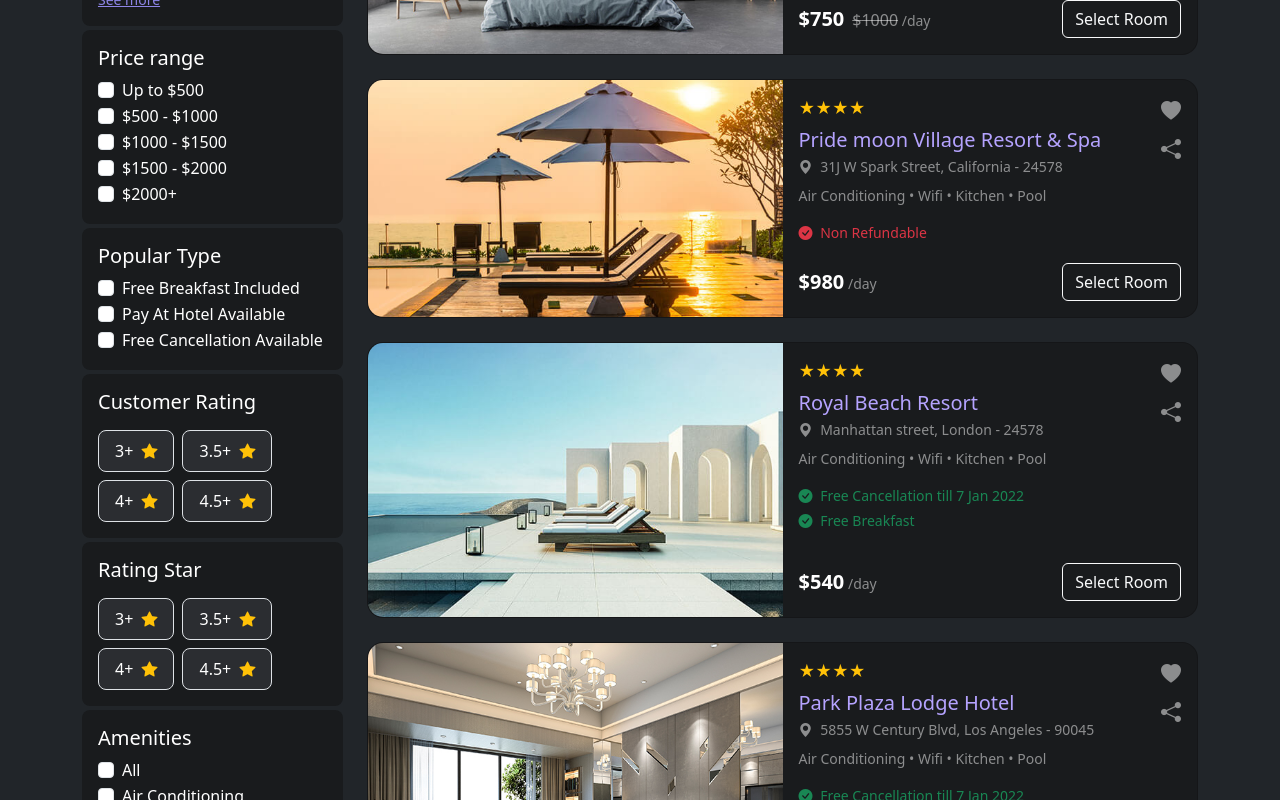
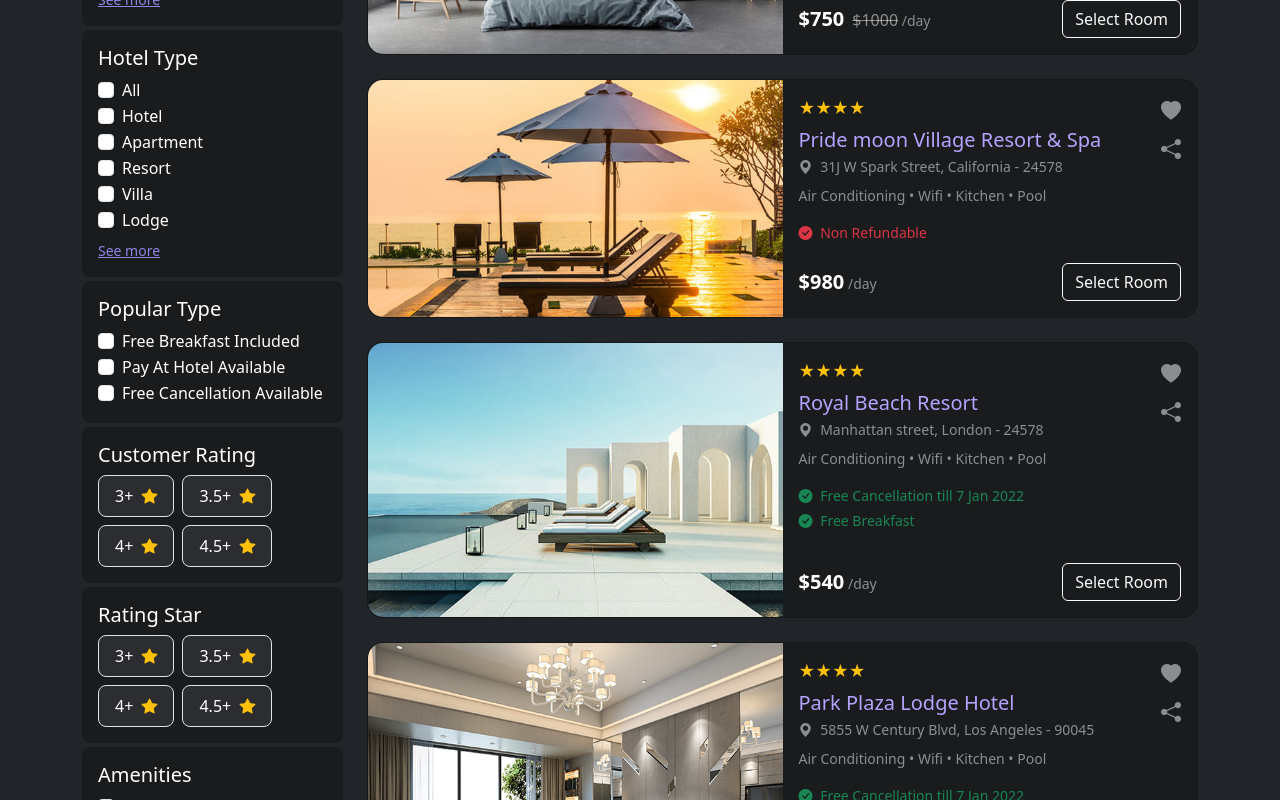
Before and after one commit to Gautam0104/booking-web, a React (Create React App) app: page /hotellist in a window 1280 px wide. Shown: the part 840-1640 px from the top of the page. Built offline with nearby package versions, Linux system fonts and the light colour scheme.

Commit message:
fiter and dropdown added on hotel list page

```diff
--- a/src/layout/hotel/hotellist/HotelListView.jsx
+++ b/src/layout/hotel/hotellist/HotelListView.jsx
@@ -78,25 +78,29 @@ export const HotelListView = () => {
     }
   ];
 
-  return (
-    <div>
-      <div className="container bg-dark text-white py-4">
-        <div className="row">
-          {/* Sidebar */}
-          <div className="col-md-3">
+  const renderFilters = () => (
+    <>
       <div
-              className=" p-3 rounded-3 mb-1 text-start"
+        className="p-3 rounded-3 mb-1 text-start"
         style={{ backgroundColor: "#191b1d" }}
       >
-              <h5>Hotel Type</h5>
+        <div className="d-flex justify-content-between align-items-center">
+          <h5 className="mb-0">Hotel Type</h5>
+          <i
+            className="bi bi-chevron-down d-md-none cursor-pointer"
+            data-bs-toggle="collapse"
+            data-bs-target="#hotelTypeDropdown"
+            aria-expanded="false"
+            aria-controls="hotelTypeDropdown"
+            style={{ fontSize: "1.2rem" }}
+          ></i>
+        </div>
+
+        <div className="collapse d-md-block mt-2" id="hotelTypeDropdown">
           {["All", "Hotel", "Apartment", "Resort", "Villa", "Lodge"].map(
             (type) => (
               <div className="form-check" key={type}>
-                    <input
-                      className="form-check-input"
-                      type="checkbox"
-                      id={type}
-                    />
+                <input className="form-check-input" type="checkbox" id={type} />
                 <label className="form-check-label" htmlFor={type}>
                   {type}
                 </label>
@@ -107,37 +111,58 @@ export const HotelListView = () => {
             See more
           </a>
         </div>
-
-            <div
-              className=" p-3 rounded-3 mb-1 text-start"
-              style={{ backgroundColor: "#191b1d" }}
-            >
-              <h5>Price range</h5>
-              {[
-                "Up to $500",
-                "$500 - $1000",
-                "$1000 - $1500",
-                "$1500 - $2000",
-                "$2000+"
-              ].map((range, i) => (
-                <div className="form-check" key={i}>
-                  <input
-                    className="form-check-input"
-                    type="checkbox"
-                    id={`price${i}`}
-                  />
-                  <label className="form-check-label" htmlFor={`price${i}`}>
-                    {range}
-                  </label>
-                </div>
-              ))}
       </div>
 
       <div
-              className=" p-3 mb-1 rounded-3 text-start"
+        className="p-3 rounded-3 mb-1 text-start"
         style={{ backgroundColor: "#191b1d" }}
       >
-              <h5>Popular Type</h5>
+        <div className="d-flex justify-content-between align-items-center">
+          <h5 className="mb-0">Hotel Type</h5>
+          <i
+            className="bi bi-chevron-down d-md-none cursor-pointer"
+            data-bs-toggle="collapse"
+            data-bs-target="#hotelTypeDropdown"
+            aria-expanded="false"
+            aria-controls="hotelTypeDropdown"
+            style={{ fontSize: "1.2rem" }}
+          ></i>
+        </div>
+
+        <div className="collapse d-md-block mt-2" id="hotelTypeDropdown">
+          {["All", "Hotel", "Apartment", "Resort", "Villa", "Lodge"].map(
+            (type) => (
+              <div className="form-check" key={type}>
+                <input className="form-check-input" type="checkbox" id={type} />
+                <label className="form-check-label" htmlFor={type}>
+                  {type}
+                </label>
+              </div>
+            )
+          )}
+          <a href="#!" className="text-primary small d-block mt-2">
+            See more
+          </a>
+        </div>
+      </div>
+
+      <div
+        className="p-3 mb-1 rounded-3 text-start"
+        style={{ backgroundColor: "#191b1d" }}
+      >
+        <div className="d-flex justify-content-between align-items-center">
+          <h5 className="mb-0">Popular Type</h5>
+          <i
+            className="bi bi-chevron-down d-md-none cursor-pointer"
+            data-bs-toggle="collapse"
+            data-bs-target="#popularTypeDropdown"
+            aria-expanded="false"
+            aria-controls="popularTypeDropdown"
+            style={{ fontSize: "1.2rem" }}
+          ></i>
+        </div>
+
+        <div className="collapse d-md-block mt-2" id="popularTypeDropdown">
           {[
             "Free Breakfast Included",
             "Pay At Hotel Available",
@@ -155,12 +180,25 @@ export const HotelListView = () => {
             </div>
           ))}
         </div>
+      </div>
 
       <div
-              className=" p-3 rounded-3 mb-1 text-start text-white"
+        className="p-3 rounded-3 mb-1 text-start text-white"
         style={{ backgroundColor: "#191b1d" }}
       >
-              <h5 className="mb-3">Customer Rating</h5>
+        <div className="d-flex justify-content-between align-items-center">
+          <h5 className="mb-0">Customer Rating</h5>
+          <i
+            className="bi bi-chevron-down d-md-none cursor-pointer"
+            data-bs-toggle="collapse"
+            data-bs-target="#customerRatingDropdown"
+            aria-expanded="false"
+            aria-controls="customerRatingDropdown"
+            style={{ fontSize: "1.2rem" }}
+          ></i>
+        </div>
+
+        <div className="collapse d-md-block mt-2" id="customerRatingDropdown">
           <div className="d-flex gap-2 flex-wrap">
             {[3, 3.5, 4, 4.5].map((rating, index) => (
               <button
@@ -172,18 +210,30 @@ export const HotelListView = () => {
                   fontWeight: 500
                 }}
               >
-                    {rating}+{" "}
-                    <i className="bi bi-star-fill text-warning ms-1"></i>
+                {rating}+ <i className="bi bi-star-fill text-warning ms-1"></i>
               </button>
             ))}
           </div>
         </div>
+      </div>
 
       <div
-              className=" p-3 rounded-3 mb-1 text-start text-white"
+        className="p-3 rounded-3 mb-1 text-start text-white"
         style={{ backgroundColor: "#191b1d" }}
       >
-              <h5 className="mb-3">Rating Star</h5>
+        <div className="d-flex justify-content-between align-items-center">
+          <h5 className="mb-0">Rating Star</h5>
+          <i
+            className="bi bi-chevron-down d-md-none cursor-pointer"
+            data-bs-toggle="collapse"
+            data-bs-target="#ratingStarDropdown"
+            aria-expanded="false"
+            aria-controls="ratingStarDropdown"
+            style={{ fontSize: "1.2rem" }}
+          ></i>
+        </div>
+
+        <div className="collapse d-md-block mt-2" id="ratingStarDropdown">
           <div className="d-flex gap-2 flex-wrap">
             {[3, 3.5, 4, 4.5].map((rating, index) => (
               <button
@@ -195,18 +245,30 @@ export const HotelListView = () => {
                   fontWeight: 500
                 }}
               >
-                    {rating}+{" "}
-                    <i className="bi bi-star-fill text-warning ms-1"></i>
+                {rating}+ <i className="bi bi-star-fill text-warning ms-1"></i>
               </button>
             ))}
           </div>
         </div>
+      </div>
 
       <div
-              className=" p-3 rounded-3 mb-1 text-start"
+        className="p-3 rounded-3 mb-1 text-start"
         style={{ backgroundColor: "#191b1d" }}
       >
-              <h5>Amenities</h5>
+        <div className="d-flex justify-content-between align-items-center">
+          <h5 className="mb-0">Amenities</h5>
+          <i
+            className="bi bi-chevron-down d-md-none cursor-pointer"
+            data-bs-toggle="collapse"
+            data-bs-target="#amenitiesDropdown"
+            aria-expanded="false"
+            aria-controls="amenitiesDropdown"
+            style={{ fontSize: "1.2rem" }}
+          ></i>
+        </div>
+
+        <div className="collapse d-md-block mt-2" id="amenitiesDropdown">
           {[
             "All",
             "Air Conditioning",
@@ -216,11 +278,7 @@ export const HotelListView = () => {
             "Caretaker"
           ].map((type) => (
             <div className="form-check" key={type}>
-                  <input
-                    className="form-check-input"
-                    type="checkbox"
-                    id={type}
-                  />
+              <input className="form-check-input" type="checkbox" id={type} />
               <label className="form-check-label" htmlFor={type}>
                 {type}
               </label>
@@ -231,24 +289,63 @@ export const HotelListView = () => {
           </a>
         </div>
       </div>
+    </>
+  );
+
+  return (
+    <div>
+      <div className="container bg-dark text-white py-4">
+        <div className="row">
+          {/* Mobile Filter Button */}
+          <div className="d-md-none mb-3 text-end">
+            <button
+              className="btn btn-outline-light"
+              data-bs-toggle="offcanvas"
+              data-bs-target="#mobileFilter"
+              aria-controls="mobileFilter"
+            >
+              Filters
+            </button>
+          </div>
+
+          {/* Sidebar (Desktop Only) */}
+          <div className="col-md-3 d-none d-md-block">{renderFilters()}</div>
+
+          {/* Offcanvas for Mobile Filters */}
+          <div
+            className="offcanvas offcanvas-start text-bg-dark"
+            tabIndex="-1"
+            id="mobileFilter"
+            aria-labelledby="mobileFilterLabel"
+          >
+            <div className="offcanvas-header">
+              <h5 className="offcanvas-title" id="mobileFilterLabel">
+                Filters
+              </h5>
+              <button
+                type="button"
+                className="btn-close btn-close-white"
+                data-bs-dismiss="offcanvas"
+                aria-label="Close"
+              ></button>
+            </div>
+            <div className="offcanvas-body">{renderFilters()}</div>
+          </div>
 
           {/* Hotel Cards */}
           <div className="col-md-9">
-            {hotelData.map((hotel, index) => (
+            {hotelData.map((hotel) => (
               <div
                 className="card text-white mb-4 rounded-4 overflow-hidden position-relative"
                 style={{ backgroundColor: "#191b1d" }}
                 key={hotel.id}
               >
-                {/* Discount Badge */}
                 {hotel.discount && (
                   <span className="badge bg-danger position-absolute top-0 start-0 m-2">
                     {hotel.discount}
                   </span>
                 )}
-
                 <div className="row g-0">
-                  {/* Hotel Image */}
                   <div className="col-md-6">
                     <img
                       src={hotel.image}
@@ -262,8 +359,6 @@ export const HotelListView = () => {
                       }}
                     />
                   </div>
-
-                  {/* Hotel Info */}
                   <div className="col-md-6">
                     <div className="card-body h-100 d-flex flex-column justify-content-between">
                       <div className="d-flex justify-content-between align-items-start">
@@ -296,15 +391,11 @@ export const HotelListView = () => {
                             </p>
                           )}
                         </div>
-
-                        {/* Icons */}
                         <div className="d-flex flex-column align-items-end gap-2 ms-3">
                           <i className="bi bi-heart-fill text-white-50 fs-5"></i>
                           <i className="bi bi-share-fill text-white-50 fs-5"></i>
                         </div>
                       </div>
-
-                      {/* Price & Button */}
                       <div className="d-flex justify-content-between align-items-center mt-3">
                         <div>
                           <span className="fw-bold fs-5">${hotel.price}</span>
@@ -324,6 +415,7 @@ export const HotelListView = () => {
                 </div>
               </div>
             ))}
+
             <div tabIndex={0} className="d-flex justify-content-end mt-4">
               <div className="d-flex gap-2">
                 <button className="btn btn-primary rounded-pill px-4 py-2">
--- a/src/layout/hotel/hotellist/ViewToggle.jsx
+++ b/src/layout/hotel/hotellist/ViewToggle.jsx
@@ -8,7 +8,7 @@ export const ViewToggle = () => {
       <div className="d-flex justify-content-end">
         <div className="d-flex rounded-pill overflow-hidden p-2">
           <Link
-            to="/hotels/list"
+            to="/hotellist"
             className="px-3 py-2 d-flex align-items-center justify-content-center text-white rounded-start-2"
             style={{
               backgroundColor: "black",
@@ -18,7 +18,7 @@ export const ViewToggle = () => {
             <FaThList className="text-primary" />
           </Link>
           <Link
-            to="/hotels/grid"
+            to="/hotelgrid"
             className="px-3 py-2 d-flex align-items-center justify-content-center text-white rounded-end-2"
             style={{
               backgroundColor: "grey",
```
Lines whose indentation alone changed are shown as unchanged.
